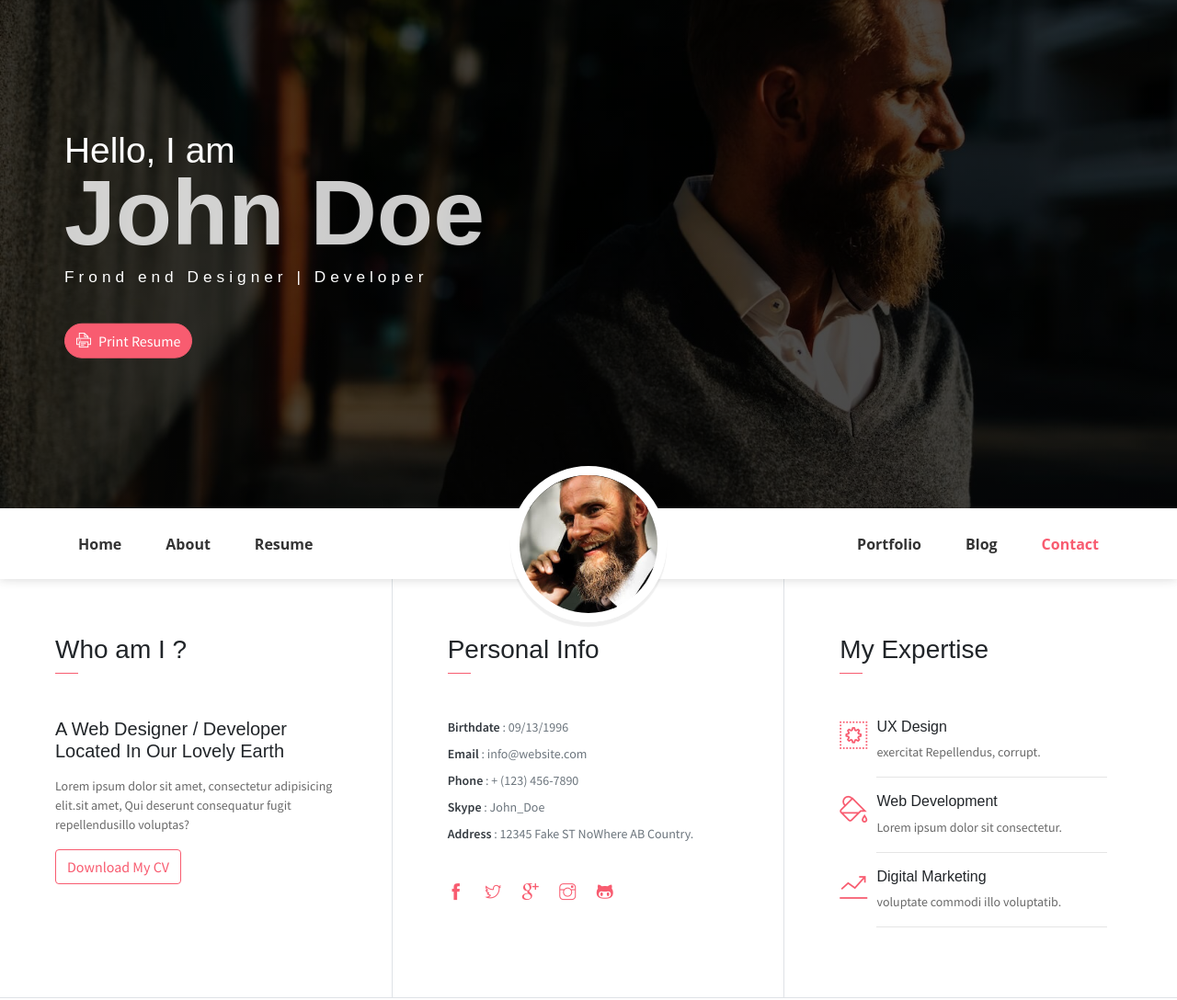
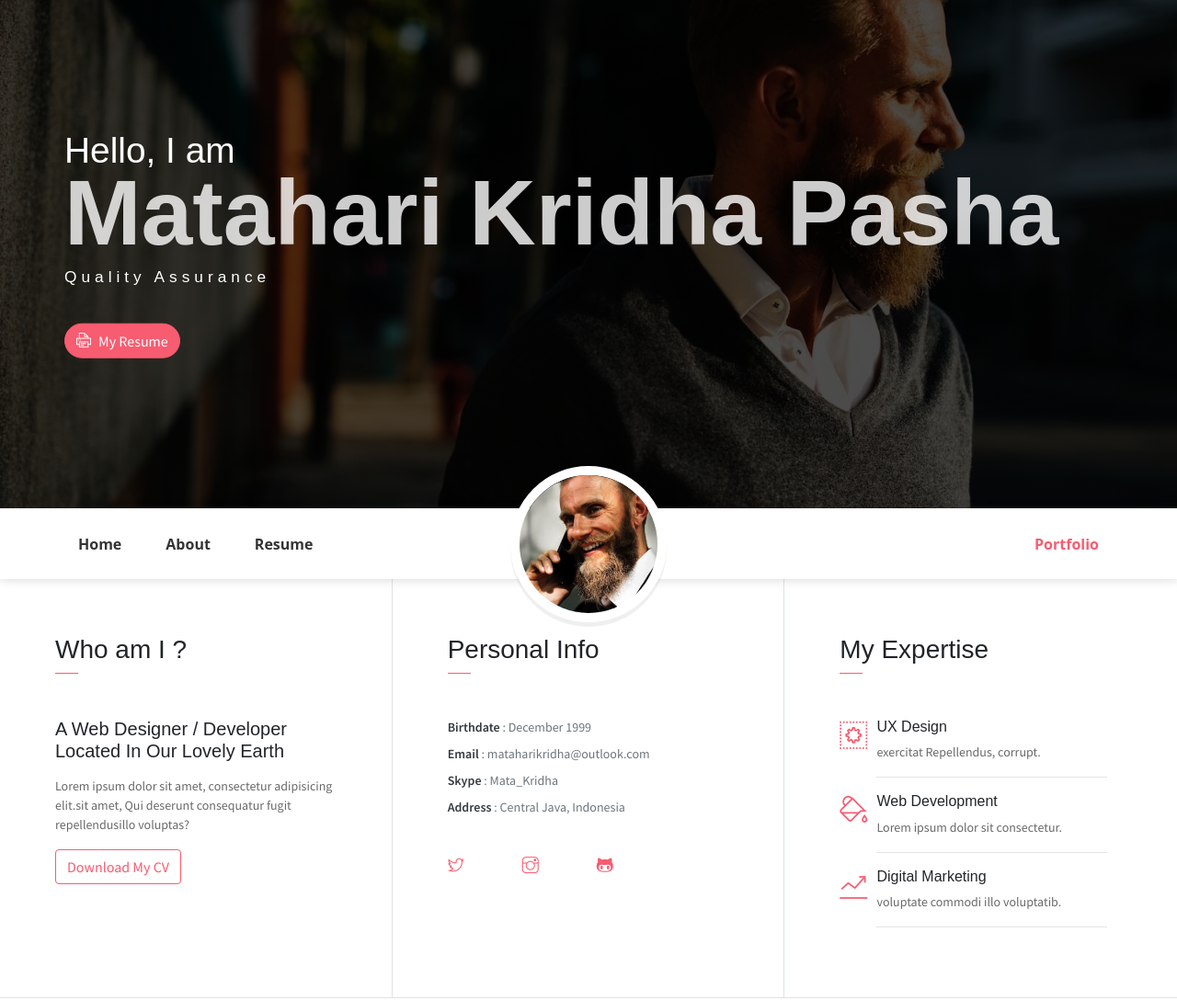
Before and after one commit to matakridha/matakridha.github.io, a website: page index.html in a window 1280 px wide. Shown: the part 87-1175 px from the top of the page at 92% size. Drawn offline with Linux system fonts and the light colour scheme; some packages are replaced by stand-ins of ours; some icons are missing.

Commit message:
Update index.html

```diff
--- a/index.html
+++ b/index.html
@@ -3,9 +3,9 @@
 <head>
 	<meta charset="utf-8">
     <meta name="viewport" content="width=device-width, initial-scale=1, shrink-to-fit=no">
-    <meta name="description" content="Start your development with JohnDoe landing page.">
+    <meta name="description" content="By JhonDoe">
     <meta name="author" content="Devcrud">
-    <title>JohnDoe Landing page | Free Bootstrap 4.3.x landing page</title>
+    <title>Mata Kridha</title>
     <!-- font icons -->
     <link rel="stylesheet" href="assets/vendors/themify-icons/css/themify-icons.css">
     <!-- Bootstrap + JohnDoe main styles -->
@@ -24,9 +24,9 @@
             </ul>
             <div class="header-content">
                 <h4 class="header-subtitle" >Hello, I am</h4>
-                <h1 class="header-title">John Doe</h1>
-                <h6 class="header-mono" >Frond end Designer | Developer</h6>
-                <button class="btn btn-primary btn-rounded"><i class="ti-printer pr-2"></i>Print Resume</button>
+                <h1 class="header-title">Matahari Kridha Pasha</h1>
+                <h6 class="header-mono" >Quality Assurance</h6>
+                <button class="btn btn-primary btn-rounded"><i class="ti-printer pr-2"></i>My Resume</button>
             </div>
         </div>
     </header>
@@ -50,19 +50,13 @@
                 <ul class="navbar-nav brand">
                     <img src="assets/imgs/avatar.jpg" alt="" class="brand-img">
                     <li class="brand-txt">
-                        <h5 class="brand-title">John Doe</h5>
-                        <div class="brand-subtitle">Web Designer | Developer</div>
+                        <h5 class="brand-title">Matahari Kridha Pasha</h5>
+                        <div class="brand-subtitle">Quality Assurance</div>
                     </li>
                 </ul>
                 <ul class="navbar-nav ml-auto">
                     <li class="nav-item">
                         <a href="#portfolio" class="nav-link">Portfolio</a>
-                    </li>
-                    <li class="nav-item">
-                        <a href="#blog" class="nav-link">Blog</a>
-                    </li>
-                    <li class="nav-item last-item">
-                        <a href="#contact" class="nav-link">Contact</a>
                     </li>
                 </ul>
             </div>
@@ -81,16 +75,13 @@
                 <h3 class="font-weight-light">Personal Info</h3>
                 <span class="line mb-5"></span>
                 <ul class="mt40 info list-unstyled">
-                    <li><span>Birthdate</span> : 09/13/1996</li>
-                    <li><span>Email</span> : info@website.com</li>
-                    <li><span>Phone</span> : + (123) 456-7890</li>
-                    <li><span>Skype</span> : John_Doe </li>
-                    <li><span>Address</span> :  12345 Fake ST NoWhere AB Country.</li>
+                    <li><span>Birthdate</span> : December 1999</li>
+                    <li><span>Email</span> : mataharikridha@outlook.com</li>
+                    <li><span>Skype</span> : Mata_Kridha </li>
+                    <li><span>Address</span> :  Central Java, Indonesia</li>
                 </ul>
                 <ul class="social-icons pt-3">
-                    <li class="social-item"><a class="social-link" href="#"><i class="ti-facebook" aria-hidden="true"></i></a></li>
                     <li class="social-item"><a class="social-link" href="#"><i class="ti-twitter" aria-hidden="true"></i></a></li>
-                    <li class="social-item"><a class="social-link" href="#"><i class="ti-google" aria-hidden="true"></i></a></li>
                     <li class="social-item"><a class="social-link" href="#"><i class="ti-instagram" aria-hidden="true"></i></a></li>
                     <li class="social-item"><a class="social-link" href="#"><i class="ti-github" aria-hidden="true"></i></a></li>
                 </ul>
```
